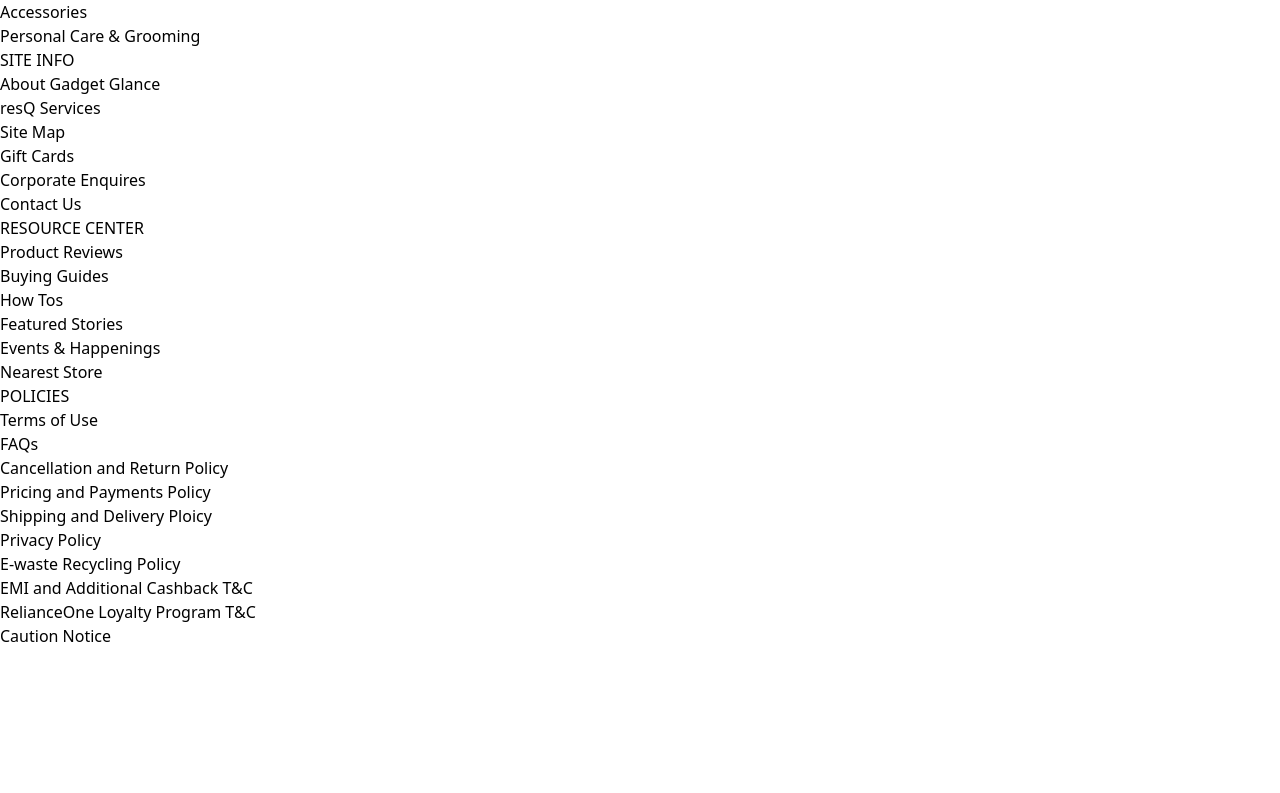
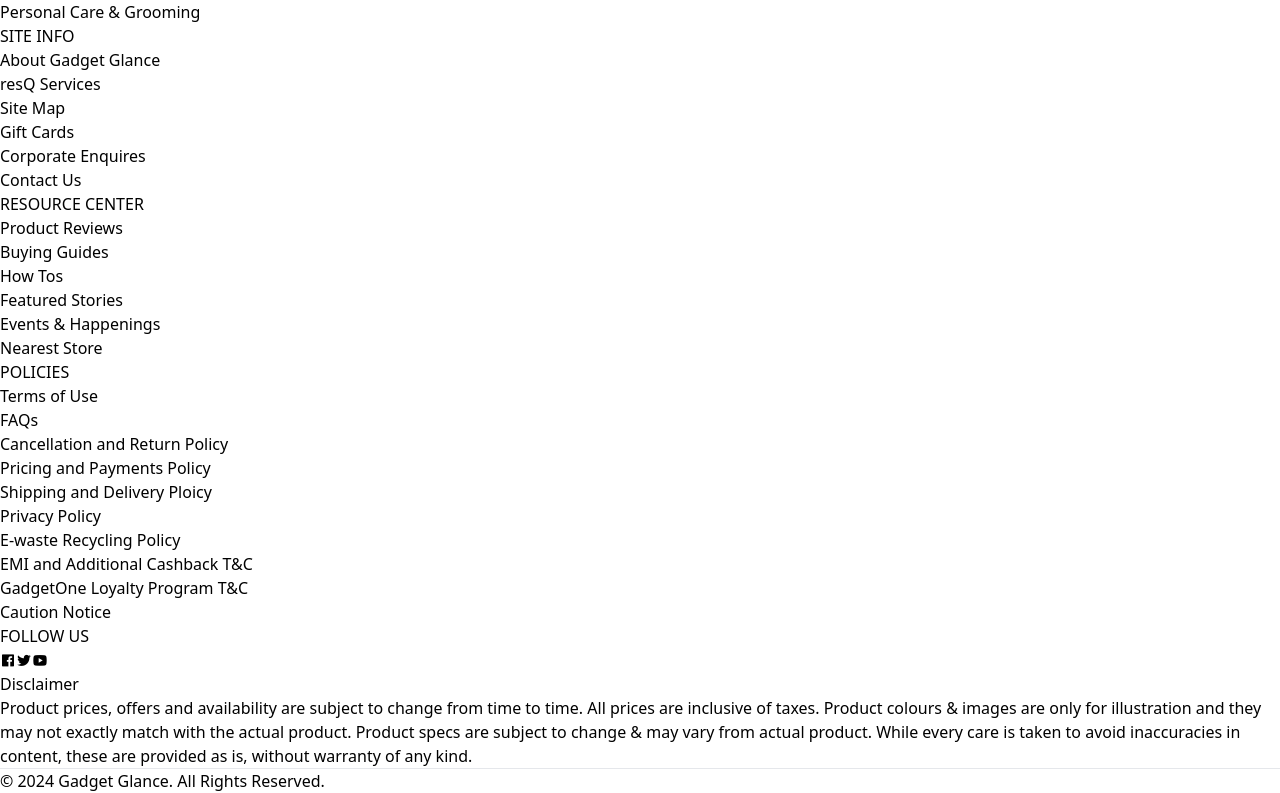
Before and after one commit to Amankumar-02/Gadget-Glance, a React (Vite) app: page / in a window 1280 px wide. Shown: the part 744-1537 px from the top of the page. Before the commit the page ends 1392 px from the top, so only its background shows below. Built offline with nearby package versions, Linux system fonts and the light colour scheme; no server answers.

Commit message:
footer component done

```diff
--- a/package.json
+++ b/package.json
@@ -12,7 +12,8 @@
   "dependencies": {
     "react": "^18.2.0",
     "react-dom": "^18.2.0",
-    "remixicon": "^4.1.0"
+    "remixicon": "^4.1.0",
+    "swiper": "^11.0.5"
   },
   "devDependencies": {
     "@types/react": "^18.2.43",
--- a/src/App.jsx
+++ b/src/App.jsx
@@ -1,16 +1,16 @@
 import { useEffect, useState } from 'react';
 import './App.css'
-import { Header, Footer } from './components';
+import { Header, Footer, Home } from './components';
 
 function App() {
-  let [fetchData, setFetchData] = useState({});
+  let [fetchData, setFetchData] = useState(null);
   useEffect(()=>{
     const fetchDataFromAPI = async () => {
       try {
         const res = await fetch("https://www.reliancedigital.in/rildigitalws/v2/rrldigital/cms/pagedata?pageId=homepage&pageType=contentPage");
         const data = await res.json();
         setFetchData(data);
-        console.log(data)
+        // console.log(data);
       } catch (error) {
         console.error("Error fetching data:", error);
       }
@@ -21,7 +21,7 @@
   return (
     <>
     <Header />
-    cds
+    <Home data={fetchData}/>
     <Footer />
     </>
   )
--- a/src/components/Footer/Footer.jsx
+++ b/src/components/Footer/Footer.jsx
@@ -6,11 +6,13 @@
         {title:"PRODUCT CATEGORIES", more:["Smartphones", "Laptops", "DSLR Cameras", "Televisions", "Air Conditioners", "Refrigerators", "Kitchen Appliances", "Accessories", "Personal Care & Grooming",]},
         {title:"SITE INFO", more:["About Gadget Glance", "resQ Services", "Site Map", "Gift Cards", "Corporate Enquires", "Contact Us",]}
         ,{title:"RESOURCE CENTER", more:["Product Reviews", "Buying Guides", "How Tos", "Featured Stories", "Events & Happenings", "Nearest Store",]},
-        {title:"POLICIES", more:["Terms of Use", "FAQs", "Cancellation and Return Policy", "Pricing and Payments Policy", "Shipping and Delivery Ploicy", "Privacy Policy", "E-waste Recycling Policy", "EMI and Additional Cashback T&C", "RelianceOne Loyalty Program T&C", "Caution Notice",]},
+        {title:"POLICIES", more:["Terms of Use", "FAQs", "Cancellation and Return Policy", "Pricing and Payments Policy", "Shipping and Delivery Ploicy", "Privacy Policy", "E-waste Recycling Policy", "EMI and Additional Cashback T&C", "GadgetOne Loyalty Program T&C", "Caution Notice",]},
     ]
   return (
     <>
-    <div className='flex justify-between px-14 py-4 bg-[#003380]'>
+    <div>
+    <div className='px-14 py-4 bg-[#003380]'>
+        <div className='flex justify-between'>
             {footerItems.map((item, index)=>(
                 <div key={index} className='text-white flex flex-col gap-2'>
                     <h1 className='font-bold'>{item.title}</h1>
@@ -22,6 +24,22 @@
                 </div>
             ))}
         </div>
+        <div className='text-white pb-4'>
+                <p className='text-xl'>FOLLOW US</p>
+                <div className='flex gap-1'>
+                <i className="ri-facebook-box-fill text-lg"></i>
+                <i className="ri-twitter-fill text-lg"></i>
+                <i className="ri-youtube-fill text-lg"></i>
+            </div>
+        </div>
+    </div>
+    <div className='bg-[#0A244A] py-4 text-center text-white'>
+        <h2 className="underline pb-4">Disclaimer</h2>
+        <p className='leading-4 text-sm pb-4 w-[80%] m-auto'>Product prices, offers and availability are subject to change from time to time. All prices are inclusive of taxes. Product colours & images are only for illustration and they may not exactly match with the actual product. Product specs are subject to change & may vary from actual product. While every care is taken to avoid inaccuracies in content, these are provided as is, without warranty of any kind.</p>
+        <hr />
+        <p className='pt-4 text-sm'>© 2024 Gadget Glance. All Rights Reserved.</p>
+    </div>
+    </div>
     </>
   )
 }
--- a/src/components/Header/Header.jsx
+++ b/src/components/Header/Header.jsx
@@ -8,6 +8,7 @@
   ]
   return (
     <>
+    <div className='sticky top-0'>
     <div className='px-8 bg-[#E42529]'>
       <div className='flex items-center justify-end text-white'>
         <div className=''>
@@ -17,7 +18,7 @@
         </div>
       </div>
       <div className='py-2 flex justify-between items-center text-white'>
-        <div><h1 className='text-2xl'>Gadget Glance</h1></div>
+        <div><h1 className='text-2xl'>GadgetGlance</h1></div>
         <div className='flex items-center bg-white pe-3 rounded-3xl'><input type="search" className='bg-white w-[400px] ps-4 py-2 rounded-3xl' placeholder='Find your favourite products '/><i className="ri-search-line bg-white text-gray-500 cursor-pointer"></i></div>
         <div>
           <a href="#"><i className="ri-map-pin-2-fill"></i> Deliver to DELHI 110059</a>{'\ '}|{"\ "}
@@ -32,6 +33,7 @@
         </div>
       ))}
     </div>
+    </div>
     </>
   )
 }
--- /dev/null
+++ b/src/components/Home/Home.jsx
@@ -0,0 +1,12 @@
+import React from 'react'
+import Slides from '../Slides/Slides'
+
+function Home({data}) {
+  return (
+    <>
+    <Slides data={data}/>
+    </>
+  )
+}
+
+export default Home
--- /dev/null
+++ b/src/components/Slides/Slides.css
@@ -0,0 +1,22 @@
+.swiper {
+    width: 100%;
+    height: 100%;
+  }
+
+  .swiper-slide {
+    text-align: center;
+    font-size: 18px;
+    background: #fff;
+
+    /* Center slide text vertically */
+    display: flex;
+    justify-content: center;
+    align-items: center;
+  }
+
+  .swiper-slide img {
+    display: block;
+    width: 100%;
+    height: 100%;
+    object-fit: cover;
+  }
--- /dev/null
+++ b/src/components/Slides/Slides.jsx
@@ -0,0 +1,47 @@
+import { Swiper, SwiperSlide } from 'swiper/react';
+import 'swiper/css';
+import 'swiper/css/pagination';
+import 'swiper/css/navigation';
+import './Slides.css';
+import { Autoplay, Pagination, Navigation } from 'swiper/modules';
+
+function Slides({data}) {
+    const liveCarousel = data?.data?.Section4[0]?.data;
+  return (
+    <>
+      {!liveCarousel ? null : (
+        <>
+          <div>
+            <Swiper
+              spaceBetween={30}
+              centeredSlides={true}
+              autoplay={{
+                delay: 2500,
+                disableOnInteraction: false,
+              }}
+              pagination={{
+                clickable: true,
+              }}
+              navigation={true}
+              modules={[Autoplay, Pagination, Navigation]}
+              className="mySwiper"
+            >
+              {liveCarousel.map((item, index) => (
+                <SwiperSlide key={index}>
+                    <a href={item.url} target='_blank'>
+                    <img
+                        src={`https://www.reliancedigital.in/${item.imageUrl}`}
+                        alt={`https://www.reliancedigital.in/${item.alternateImageUrl}`}
+                    />
+                    </a>
+                </SwiperSlide>
+              ))}
+            </Swiper>
+          </div>
+        </>
+      )}
+    </>
+  );
+}
+
+export default Slides
--- a/src/components/index.js
+++ b/src/components/index.js
@@ -1,4 +1,5 @@
 import Header from "./Header/Header";
 import Footer from "./Footer/Footer";
+import Home from "./Home/Home";
 
-export {Header, Footer};
+export {Header, Footer, Home};
```
Also changed, not shown: 1 other file (tests, documents, lock files or other folders). Lines whose indentation alone changed are shown as unchanged.
